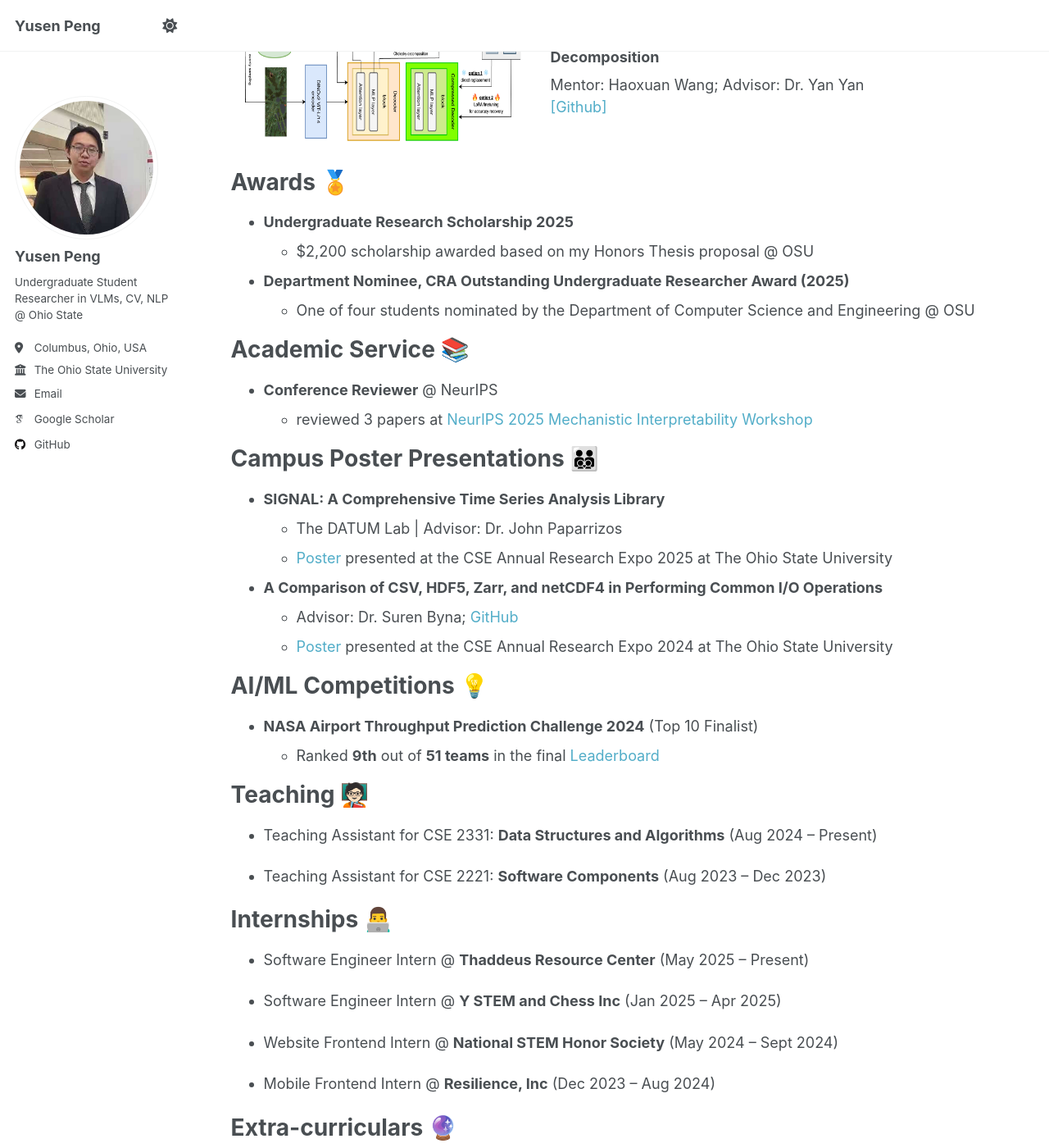
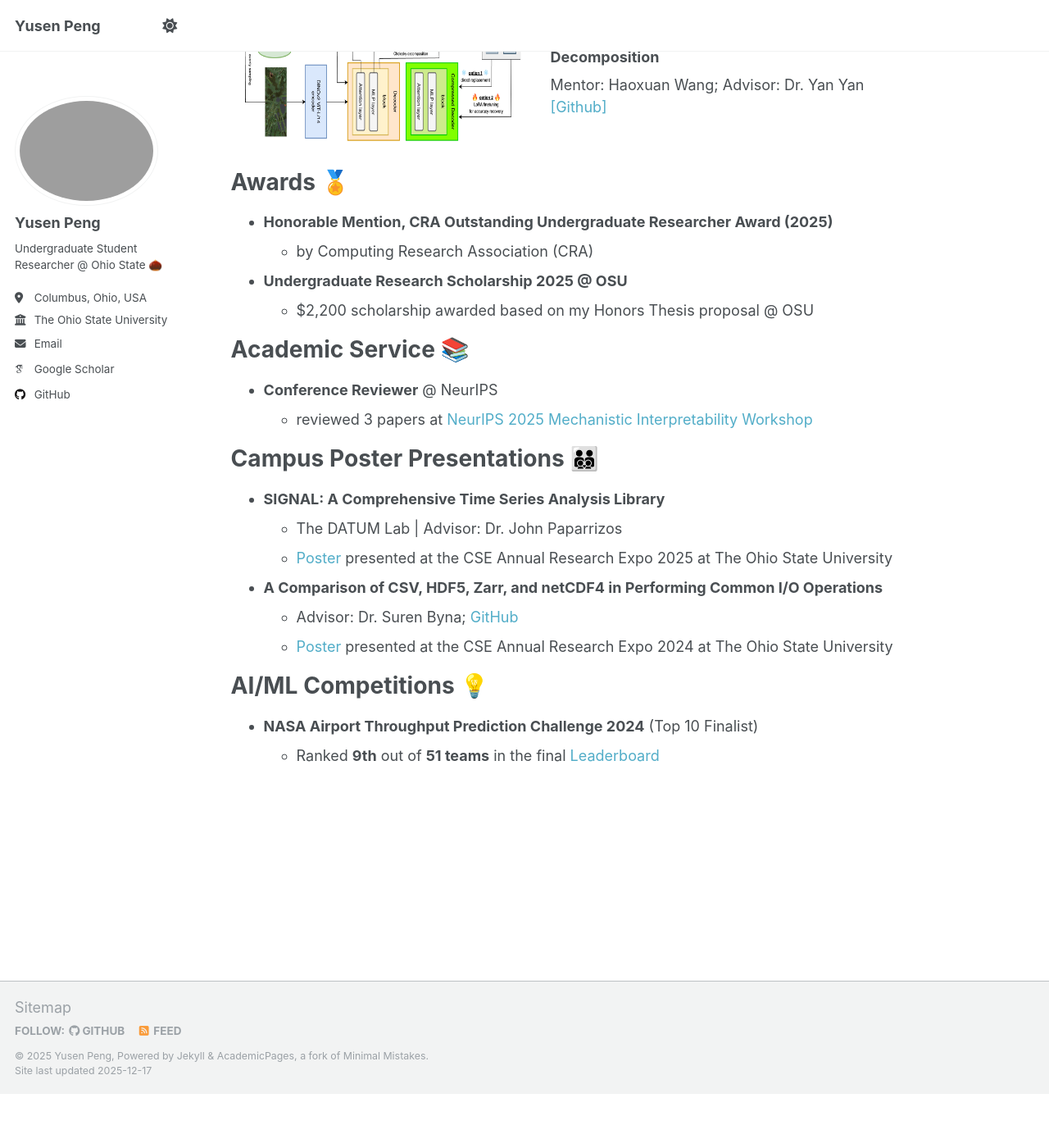
Before and after one commit to Yusen-Peng/Yusen-Peng.github.io, a Jekyll site: the page built from _pages/about.md, in a window 1280 px wide and 1400 px high, scrolled down 1464 px. Shown: the whole window at 82% size. Built offline with Jekyll 4.4.1, drawn with Linux system fonts in a browser that asks for light colours; some web fonts are replaced; a script that is not in the unit is left out; after the commit the page ends 2798 px from its top, so only the background shows below that; some of the changed text lies outside the part shown.

Commit message:
update awards

```diff
--- a/_config.yml
+++ b/_config.yml
@@ -22,10 +22,10 @@
 #               Additional customization can be done by editing /_includes/author-profile.html
 author:
   # Biographic information
-  avatar           : "profile.jpeg" # filename of avatar image placed in /images/, e.g. "500x500.png"
+  avatar           : "Yusen_Peng_headshot.png" # filename of avatar image placed in /images/, e.g. "500x500.png"
   name             : "Yusen Peng"
   pronouns         : #"he/him/his"
-  bio              : "Undergraduate Student Researcher in VLMs, CV, NLP @ Ohio State"
+  bio              : "Undergraduate Student Researcher @ Ohio State 🌰"
   location         : "Columbus, Ohio, USA"
   employer         : "The Ohio State University"
   uri              : # URL
--- a/_pages/about.md
+++ b/_pages/about.md
@@ -94,12 +94,11 @@
 Awards 🏅
 ======
 
-* **Undergraduate Research Scholarship 2025**
+* **Honorable Mention, CRA Outstanding Undergraduate Researcher Award (2025)**
+  * by Computing Research Association (CRA)
+
+* **Undergraduate Research Scholarship 2025 @ OSU**
   * $2,200 scholarship awarded based on my Honors Thesis proposal @ OSU
-
-* **Department Nominee, CRA Outstanding Undergraduate Researcher Award (2025)**
-  * One of four students nominated by the Department of Computer Science and Engineering @ OSU
-
 
 Academic Service 📚
 ======
@@ -126,7 +125,7 @@
 * **NASA Airport Throughput Prediction Challenge 2024** (Top 10 Finalist)
   * Ranked **9th** out of **51 teams** in the final [Leaderboard](https://bitgrit.net/competition/23)
 
-Teaching 🧑🏻‍🏫
+<!-- Teaching 🧑🏻‍🏫
 ======
 
 * Teaching Assistant for CSE 2331: **Data Structures and Algorithms** (Aug 2024 – Present)
@@ -149,4 +148,4 @@
 ======
 
 * **Competitive Programming Club (CPC)** @ The Ohio State University
-  * Served as 23-24 **Problem Engineer** and 24-25 **Communication Director**
+  * Served as 23-24 **Problem Engineer** and 24-25 **Communication Director** -->
```
Also changed, not shown: 1 other file.
